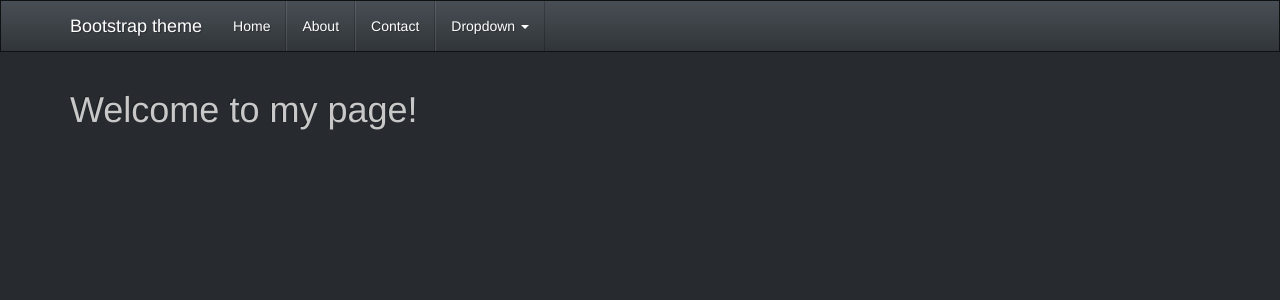
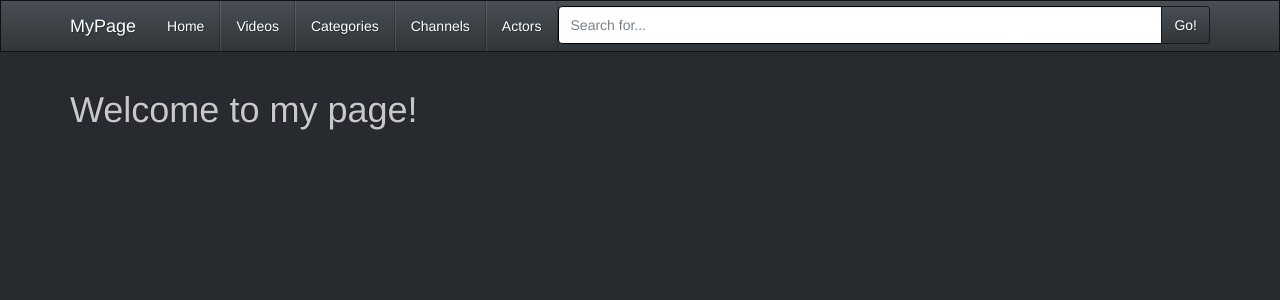
Before and after one commit to joastbg/flask-app, a Flask app: page / in a window 1280 px wide. Shown: the top 300 px of the page. Run offline with Flask 2, Linux system fonts and the light colour scheme; some libraries are stand-ins or nearby versions.

Commit message:
routing etc

```diff
--- a/app.py
+++ b/app.py
@@ -8,23 +8,29 @@ def home():
 
 @app.route("/videos")
 def videos():
-    return "Hello videos!"
+    #return "Hello videos!"
+	return render_template('index.html', headline="Videos")
+
 
 @app.route("/categories")
 def categories():
-    return "Hello categories!"
+    #return "Hello categories!"
+	return render_template('index.html', headline="Categories")
 
 @app.route("/channels")
 def channels():
-    return "Hello channels!"
+    #return "Hello channels!"
+	return render_template('index.html', headline="Channels")
 
-@app.route("/pornstars")
+@app.route("/actors")
 def pornstars():
-    return "Hello pornstars!"
+    #return "Hello actors!"
+	return render_template('index.html', headline="Actors")
 
 @app.route("/search")
 def search():
-    return "Hello search!"
+    #return "Hello search!"
+	return render_template('index.html', headline="Search")
 
 if __name__ == "__main__":
 	app.run(debug=True)
--- a/templates/base.html
+++ b/templates/base.html
@@ -44,28 +44,29 @@
             <span class="icon-bar"></span>
             <span class="icon-bar"></span>
           </button>
-          <a class="navbar-brand" href="#">Bootstrap theme</a>
+          <a class="navbar-brand" href="#">MyPage</a>
         </div>
         <div id="navbar" class="navbar-collapse collapse">
           <ul class="nav navbar-nav">
-            <li class="active"><a href="#">Home</a></li>
-            <li><a href="#about">About</a></li>
-            <li><a href="#contact">Contact</a></li>
-            <li class="dropdown">
-              <a href="#" class="dropdown-toggle" data-toggle="dropdown" role="button" aria-haspopup="true" aria-expanded="false">Dropdown <span class="caret"></span></a>
-              <ul class="dropdown-menu">
-                <li><a href="#">Action</a></li>
-                <li><a href="#">Another action</a></li>
-                <li><a href="#">Something else here</a></li>
-                <li role="separator" class="divider"></li>
-                <li class="dropdown-header">Nav header</li>
-                <li><a href="#">Separated link</a></li>
-                <li><a href="#">One more separated link</a></li>
-              </ul>
-            </li>
+            <li class="active"><a href="/">Home</a></li>
+            <li><a href="/videos">Videos</a></li>
+            <li><a href="/categories">Categories</a></li>
+			<li><a href="/channels">Channels</a></li>
+            <li><a href="/actors">Actors</a></li>
           </ul>
-        </div><!--/.nav-collapse -->
+
+		<div class="input-group" style="margin-top: 5px;">
+		  <input type="text" class="form-control" placeholder="Search for...">
+		  <span class="input-group-btn">
+			<button class="btn btn-default" type="button">Go!</button>
+		  </span>
+		</div><!-- /input-group -->
+
+
+ </div><!--/.nav-collapse -->
+
       </div>
+
     </nav>
 
     <div class="container theme-showcase" role="main">
```
Also changed, not shown: templates/index.html (+11 -0 lines).
